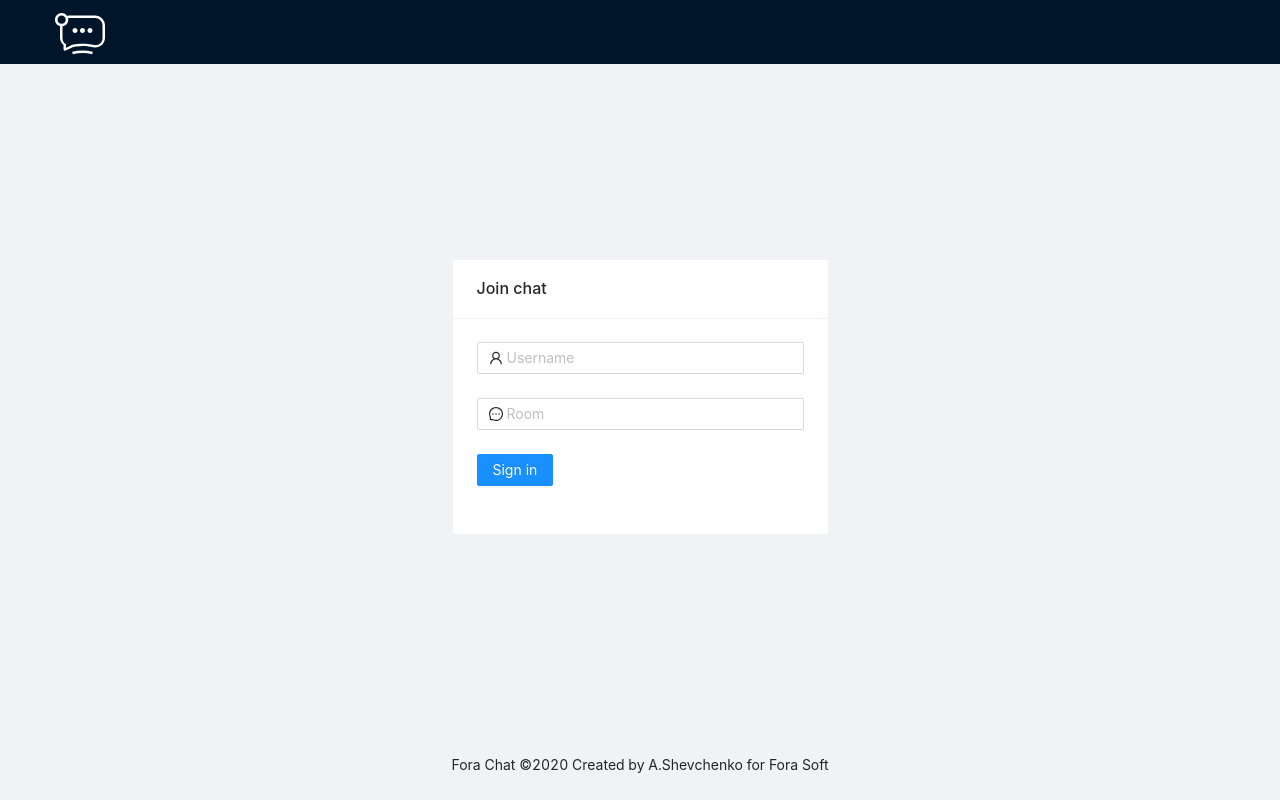
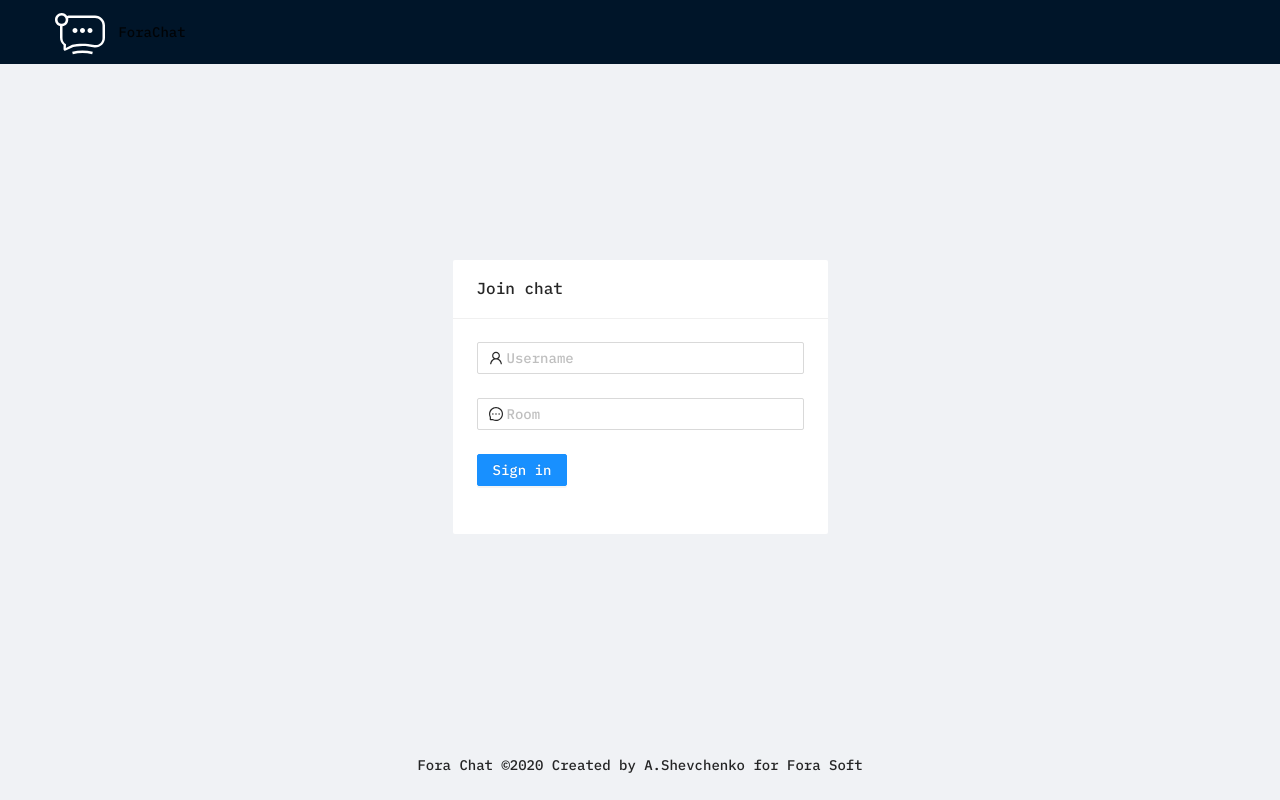
Before and after one commit to AeShevch/fora-chat, a React app in the folder client/: page / in a window 1280 px wide. Built offline with nearby package versions, Linux system fonts and the light colour scheme.

Commit message:
refactor(App): adds font

```diff
--- a/client/src/App.js
+++ b/client/src/App.js
@@ -15,7 +15,7 @@ export default class App extends React.Component {
     return (
       <Layout className="fc-main">
         <Header className="fc-main__header">
-          <img className="fc-logo" src={logo} alt="Fora chat logo" />
+          <img className="fc-logo" src={logo} alt="Fora chat logo" /> ForaChat
         </Header>
         <Content className="fc-main__content">
           <Router>
--- a/client/src/App.scss
+++ b/client/src/App.scss
@@ -1,5 +1,8 @@
+@import url('https://fonts.googleapis.com/css2?family=IBM+Plex+Mono:wght@500&display=swap');
+
 .fc-main {
   min-height: 100vh;
+  font-family: 'IBM Plex Mono', monospace;
 
   &__content {
     display: flex;
```
